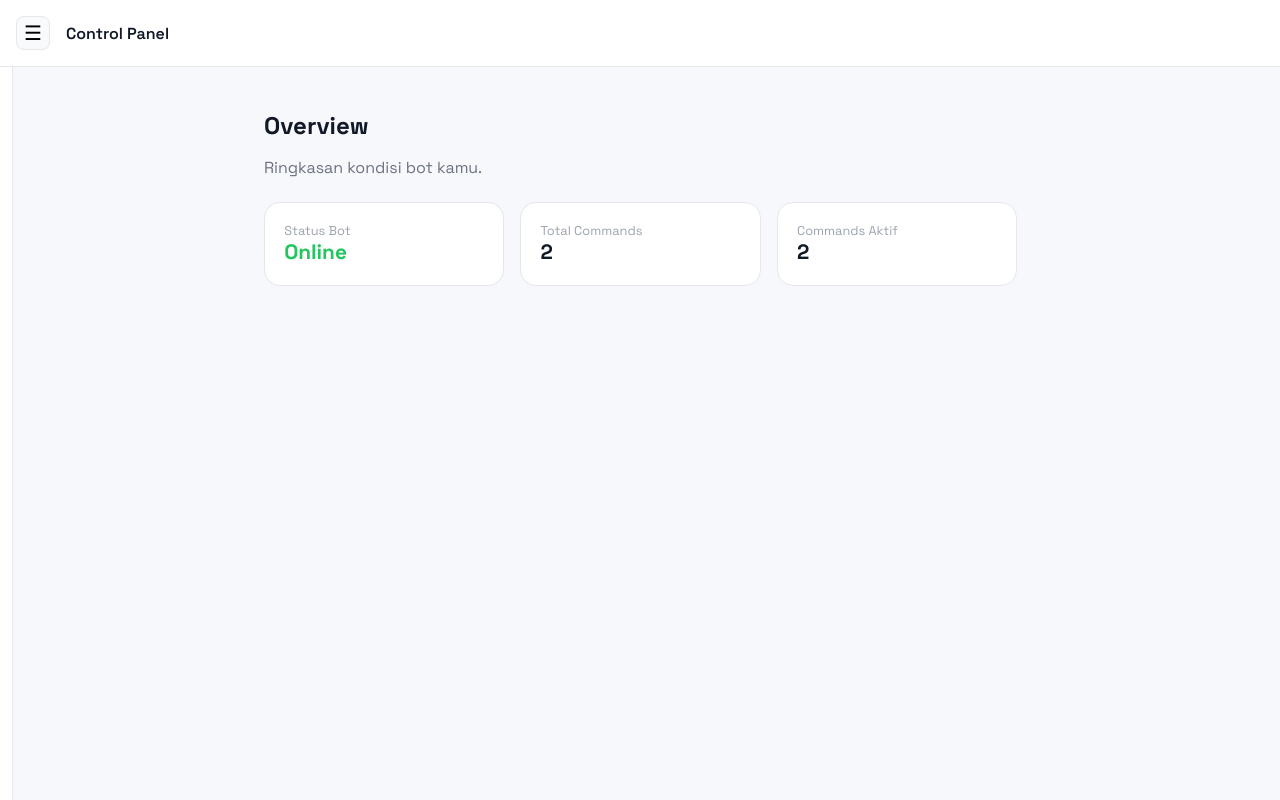
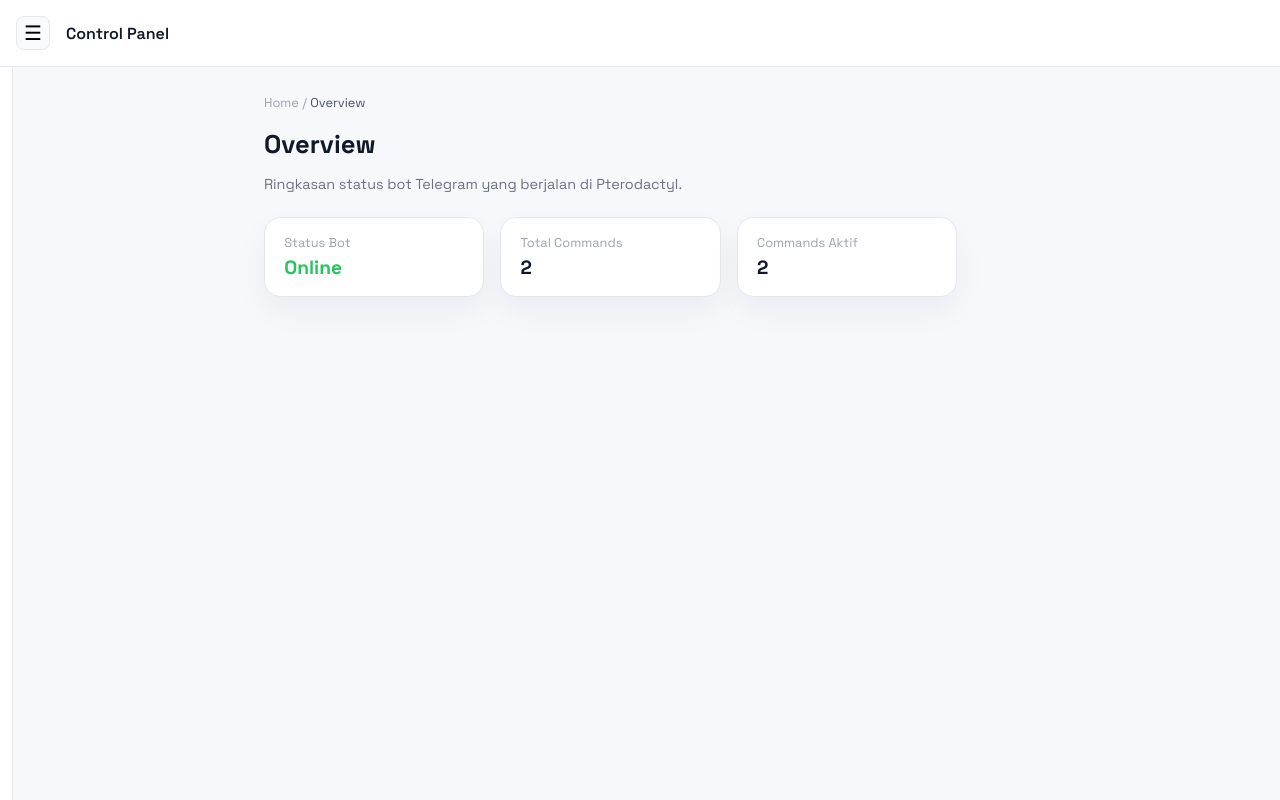
Before and after one commit to hiuraaaaa/tele, a Next.js app: page / in a window 1280 px wide. Built offline with nearby package versions, Linux system fonts and the light colour scheme.

Commit message:
Update page.jsx

```diff
--- a/app/page.jsx
+++ b/app/page.jsx
@@ -1,33 +1,77 @@
-export default function Overview() {
+// app/page.jsx
+"use client";
+
+import { useEffect, useState } from "react";
+
+export default function OverviewPage() {
+  const [settings, setSettings] = useState(null);
+
+  useEffect(() => {
+    async function load() {
+      const res = await fetch("/api/settings");
+      const data = await res.json();
+      setSettings(data);
+    }
+    load();
+  }, []);
+
+  if (!settings) {
+    return <p style={{ color: "#6b7280", fontSize: "0.9rem" }}>Memuat overview…</p>;
+  }
+
+  const totalCommands = settings.commands?.length || 0;
+  const enabledCommands = settings.commands?.filter((c) => c.enabled).length || 0;
+
   return (
     <div>
-      <h1 style={{ fontSize: "1.5rem", fontWeight: 700 }}>Overview</h1>
-      <p style={{ color: "#6b7280", marginBottom: "1.5rem" }}>
-        Ringkasan kondisi bot kamu.
+      <div style={{ fontSize: "0.8rem", color: "#9ca3af", marginBottom: "0.5rem" }}>
+        Home / <span style={{ color: "#4b5563" }}>Overview</span>
+      </div>
+
+      <h1 style={{ fontSize: "1.6rem", fontWeight: 700, marginBottom: "0.5rem" }}>
+        Overview
+      </h1>
+      <p style={{ color: "#6b7280", fontSize: "0.9rem", marginBottom: "1.5rem" }}>
+        Ringkasan status bot Telegram yang berjalan di Pterodactyl.
       </p>
 
-      <div style={{ display: "flex", gap: "1rem", flexWrap: "wrap" }}>
-        <Card title="Status Bot" value="Online" color="#22c55e" />
-        <Card title="Total Commands" value="2" />
-        <Card title="Commands Aktif" value="2" />
+      <div style={{ display: "flex", flexWrap: "wrap", gap: "1rem" }}>
+        <StatCard
+          title="Status Bot"
+          value={settings.status === "online" ? "Online" : "Unknown"}
+          accent={settings.status === "online" ? "#22c55e" : "#f97316"}
+        />
+        <StatCard title="Total Commands" value={`${totalCommands}`} />
+        <StatCard title="Commands Aktif" value={`${enabledCommands}`} />
       </div>
     </div>
   );
 }
 
-function Card({ title, value, color }) {
+function StatCard({ title, value, accent }) {
   return (
     <div
       style={{
-        flex: "0 0 200px",
-        background: "white",
+        flex: "0 0 180px",
+        backgroundColor: "#ffffff",
+        borderRadius: "1rem",
         border: "1px solid #e5e7eb",
-        borderRadius: "1rem",
-        padding: "1.2rem"
+        padding: "1rem 1.2rem",
+        boxShadow: "0 14px 30px rgba(15,23,42,0.05)"
       }}
     >
-      <div style={{ fontSize: "0.8rem", color: "#9ca3af" }}>{title}</div>
-      <div style={{ fontSize: "1.3rem", fontWeight: 700, color }}>{value}</div>
+      <div style={{ fontSize: "0.8rem", color: "#9ca3af", marginBottom: "0.25rem" }}>
+        {title}
+      </div>
+      <div
+        style={{
+          fontSize: "1.2rem",
+          fontWeight: 700,
+          color: accent || "#111827"
+        }}
+      >
+        {value}
+      </div>
     </div>
   );
 }
```
